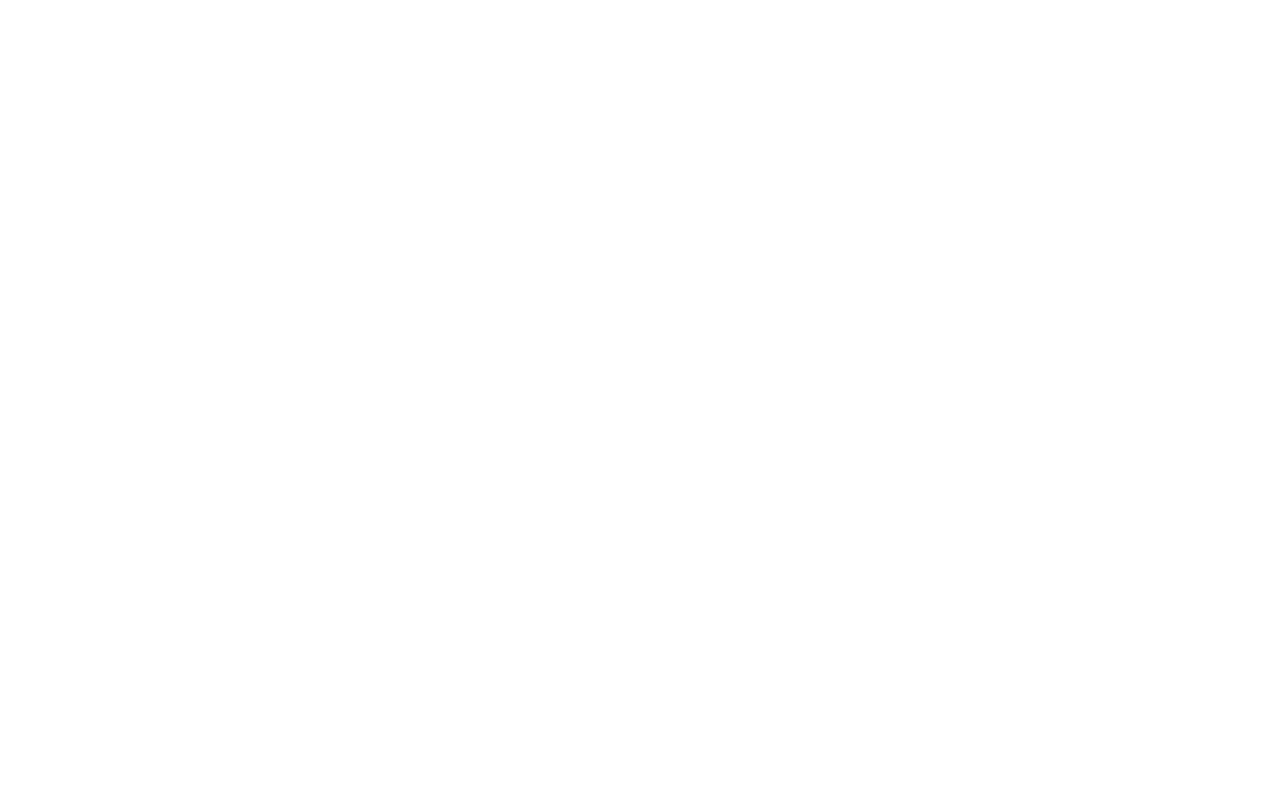
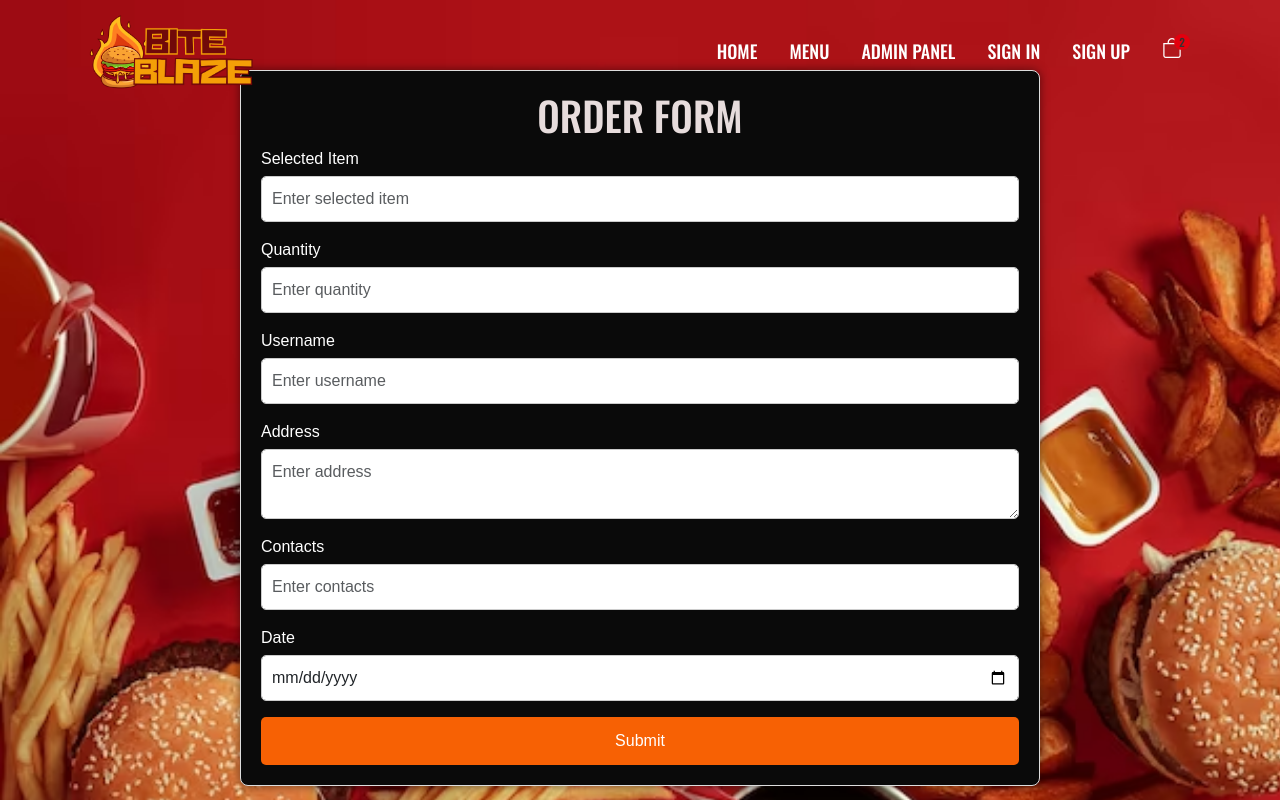
Before and after one commit to dilhanpathum/Biteblaze---Using-React-Django-RestApi, a React (Create React App) app: page /OrderForm in a window 1280 px wide. Before the commit this address had no page. Shown: the top 800 px of the page. Built offline with nearby package versions, Linux system fonts and the light colour scheme.

Commit message:
Routing the path for OrderForm

```diff
--- a/src/App.js
+++ b/src/App.js
@@ -4,6 +4,7 @@
 import Home from "./pages/Home/Home";
 import Admin from "./pages/Admin/Admin";
 import OrderHistory from "./pages/OrderHistory/OrderHistory";
+import OrderForm from "./pages/PlaceOrder/OrderForm";
 
 function App() {
   return (
@@ -12,6 +13,7 @@
         <Route path="/" element={<Home />} />
         <Route path="Admin" element={<Admin />} />
         <Route path="/orderHistory" element={<OrderHistory/>} />
+        <Route path="/OrderForm" element={<OrderForm/>} />
       </Routes>
     </Router>
   );
--- a/src/pages/PlaceOrder/OrderForm.js
+++ b/src/pages/PlaceOrder/OrderForm.js
@@ -1,12 +1,12 @@
 import React from 'react'
-
+import Layout from "../../components/Layouts/Layout";
 import Section3 from "./Section3";
 
 const OrderForm = () => {
     return (
-
+       <Layout>
             <Section3/>
-
+            </Layout>
     );
 }
 
```
